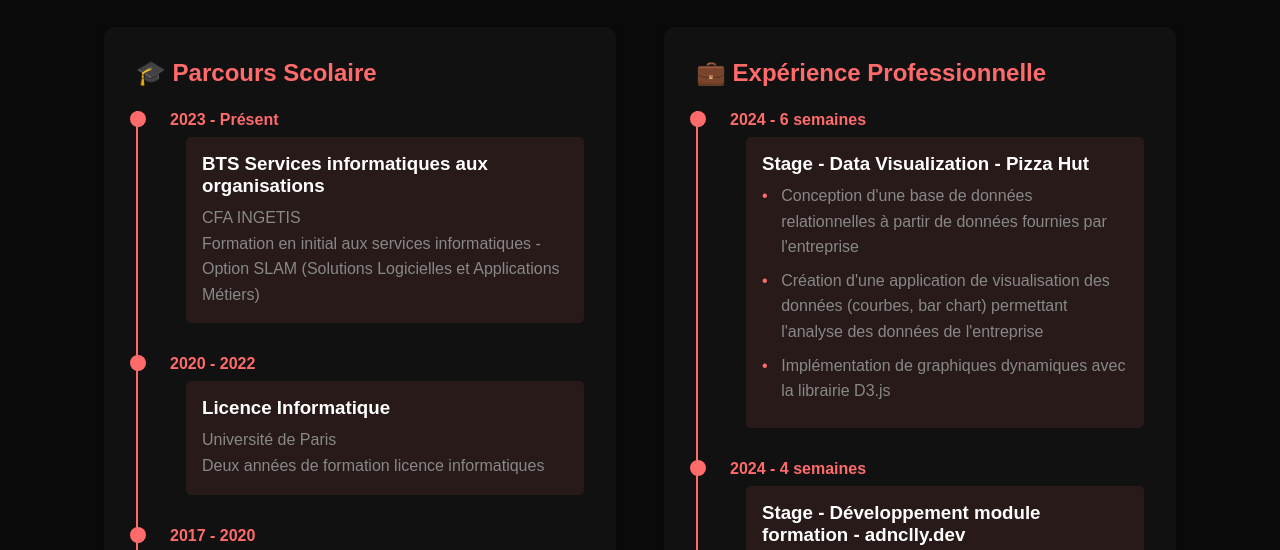
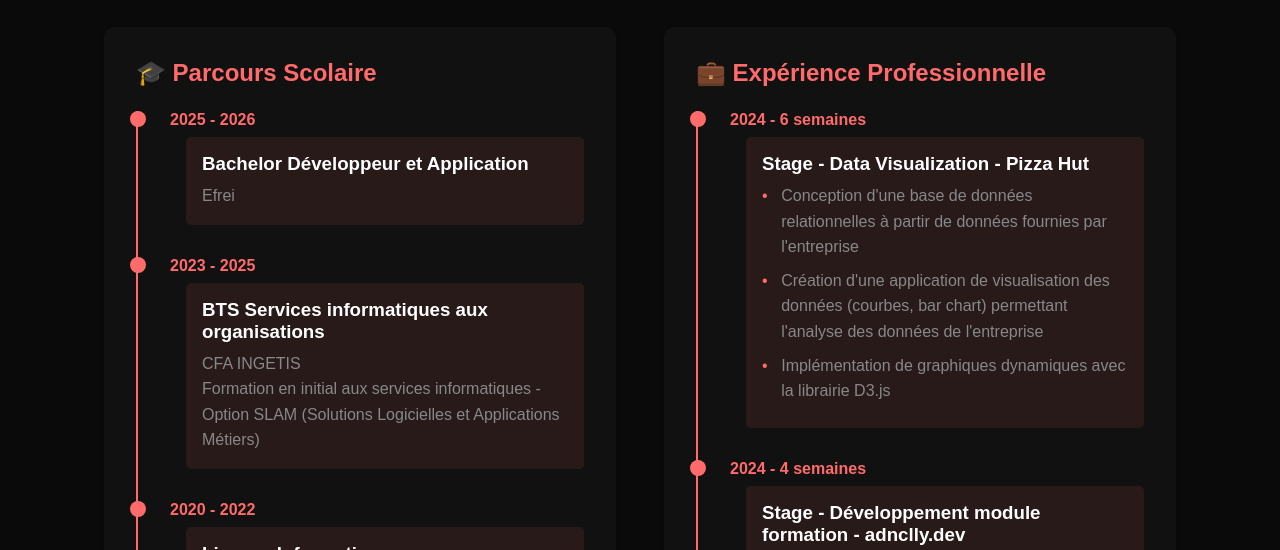
Before and after one commit to DilipNiro/Niroshan-Portfolio, a plain HTML site: page bio/a_propos.html in a window 1280 px wide. Shown: the part 206-756 px from the top of the page. Drawn offline with Linux system fonts and the light colour scheme.

Commit message:
modify bio

```diff
--- a/bio/a_propos.html
+++ b/bio/a_propos.html
@@ -31,8 +31,15 @@
                 <h2 class="timeline-title">
                     🎓 Parcours Scolaire
                 </h2>
+                  <div class="timeline-item">
+                    <div class="timeline-date">2025 - 2026</div>
+                    <div class="timeline-content">
+                        <h3>Bachelor Développeur et Application</h3>
+                        <p>Efrei<br>
+                    </div>
+                </div>
                 <div class="timeline-item">
-                    <div class="timeline-date">2023 - Présent</div>
+                    <div class="timeline-date">2023 - 2025</div>
                     <div class="timeline-content">
                         <h3>BTS Services informatiques aux organisations</h3>
                         <p>CFA INGETIS<br>
```
Also changed, not shown: index.html (+1 -1 lines), 1 other file.
